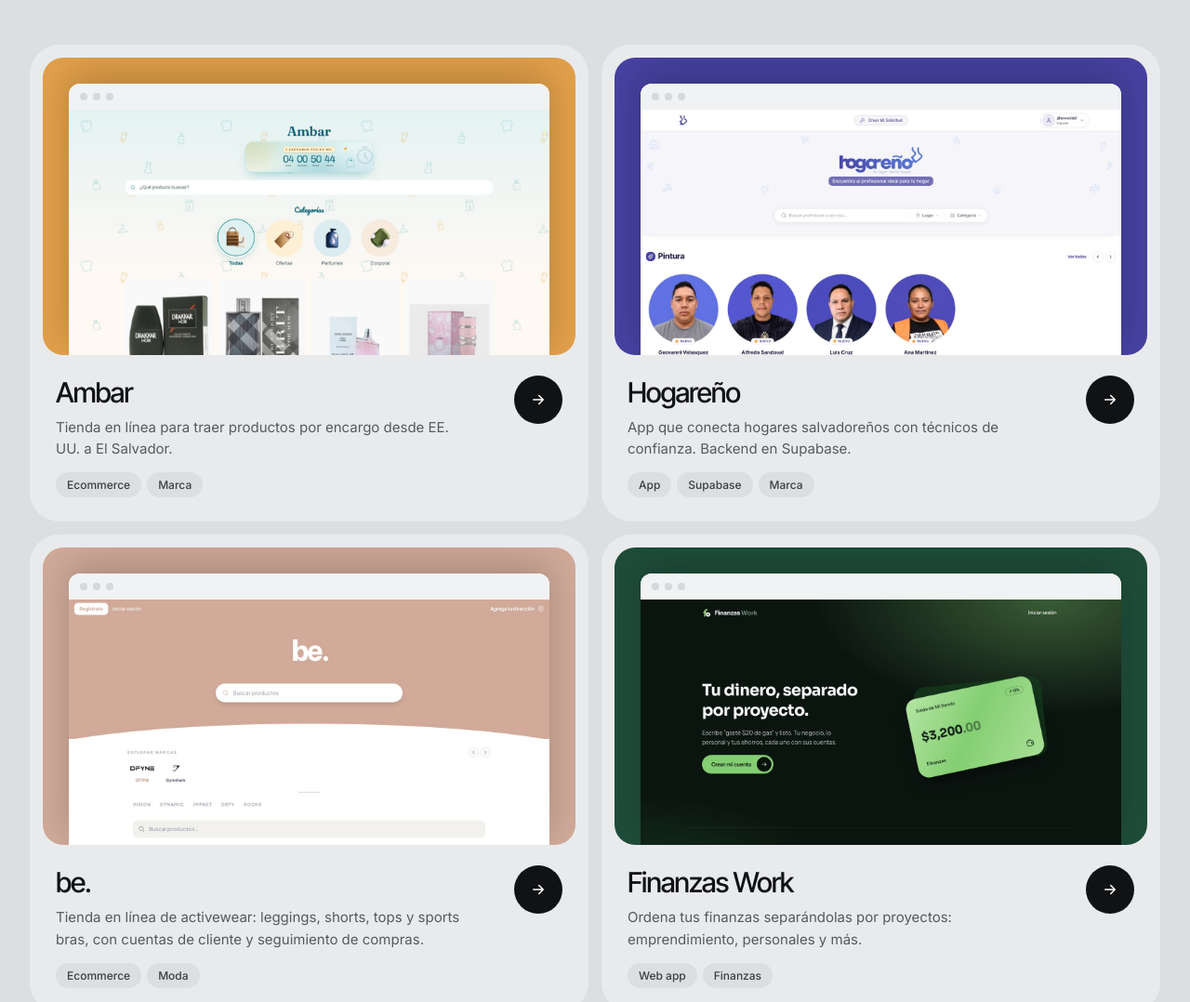
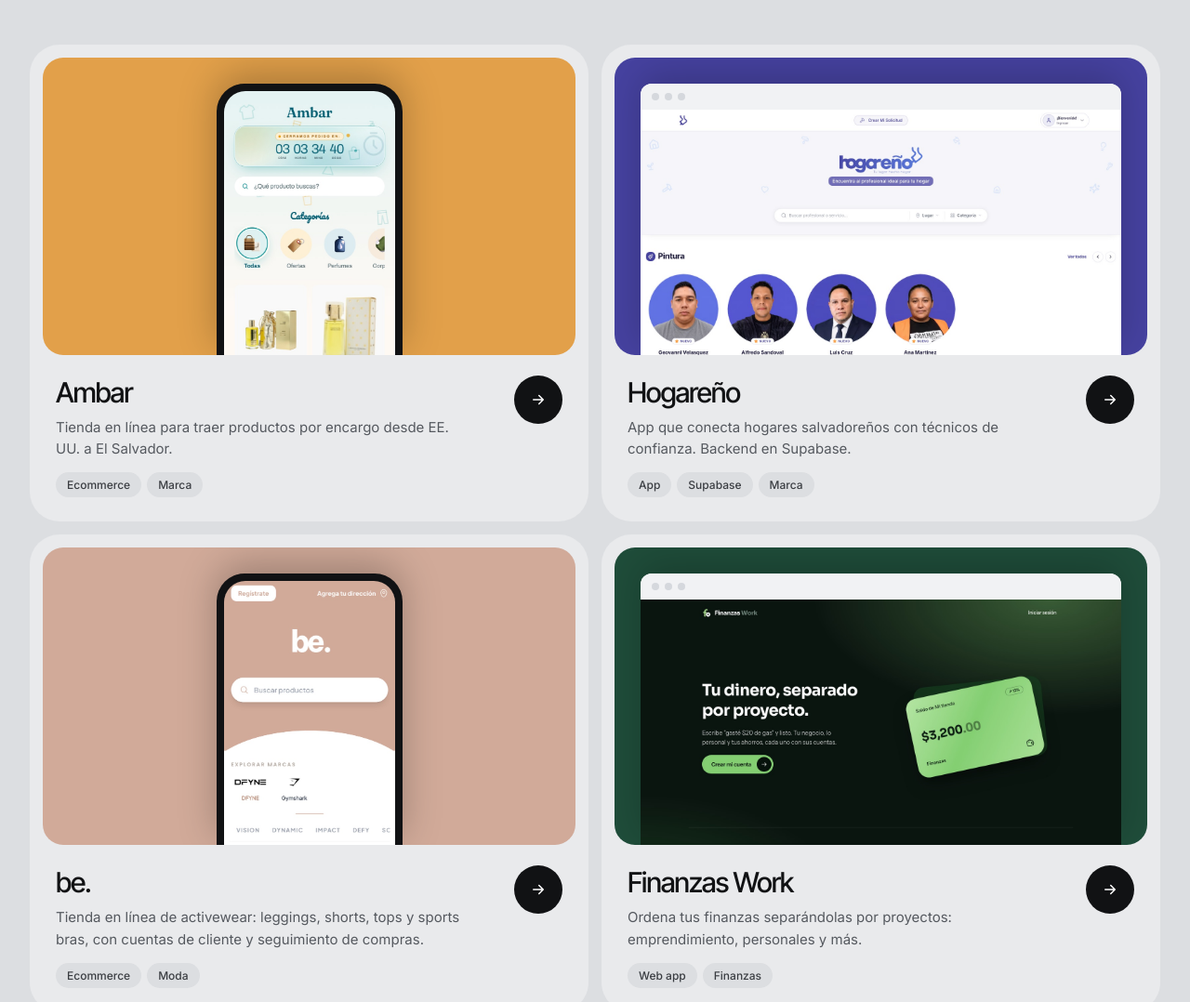
Before and after one commit to diegosteven-Ho/portafolio, a plain HTML site: page index.html in a window 1280 px wide. Shown: the part 1734-2812 px from the top of the page at 93% size. Drawn offline with Linux system fonts and the light colour scheme.

Commit message:
Ambar y be. con vista de celular en las tarjetas

```diff
--- a/index.html
+++ b/index.html
@@ -141,6 +141,10 @@
 
 
   /* ---------- Tarjetas de proyecto ---------- */
+  .shot.has-phone{justify-content:center;padding:28px 28px 0}
+  .phone{width:200px;height:100%;background:#111214;border-radius:30px 30px 0 0;padding:8px 8px 0;box-shadow:0 -10px 40px rgba(0,0,0,.25);transition:transform .3s ease}
+  .phone img{display:block;width:100%;height:100%;object-fit:cover;object-position:top;border-radius:23px 23px 0 0}
+  a.shot:hover .phone{transform:translateY(-6px)}
   .proj{cursor:pointer}
   .proj:hover .go{transform:translateX(4px)}
   .go{transition:transform .2s}
@@ -195,6 +199,8 @@
     .projects{gap:12px}
     .proj{border-radius:26px;padding:10px}
     .shot{height:200px;padding:18px 18px 0;border-radius:18px}
+    .phone{width:150px;border-radius:24px 24px 0 0;padding:6px 6px 0}
+    .phone img{border-radius:19px 19px 0 0}
     .mock .top{height:20px}.mock .top i{width:6px;height:6px}
     .proj-info{padding:18px 10px 10px}
     .proj-info h3{font-size:24px}
@@ -325,8 +331,8 @@
     <div class="projects">
 
       <article class="proj">
-        <a class="shot" href="proyectos/ambar.html" data-p="ambar" tabindex="-1" aria-hidden="true" style="background:#E2A04A">
-          <div class="mock"><div class="top"><i></i><i></i><i></i></div><img src="img/ambar.jpg" alt="" loading="lazy" width="1440" height="900"></div>
+        <a class="shot has-phone" href="proyectos/ambar.html" data-p="ambar" tabindex="-1" aria-hidden="true" style="background:#E2A04A">
+          <div class="phone"><img src="img/screens/ambar-1.jpg" alt="" loading="lazy" width="390" height="844"></div>
         </a>
         <div class="proj-info">
           <div><h3>Ambar</h3><p>Tienda en línea para traer productos por encargo desde EE. UU. a El Salvador.</p><div class="tags"><span>Ecommerce</span><span>Marca</span></div></div>
@@ -345,8 +351,8 @@
       </article>
 
       <article class="proj">
-        <a class="shot" href="proyectos/be.html" data-p="be" tabindex="-1" aria-hidden="true" style="background:#D1AA99">
-          <div class="mock"><div class="top"><i></i><i></i><i></i></div><img src="img/beoficial.jpg" alt="" loading="lazy" width="1440" height="900"></div>
+        <a class="shot has-phone" href="proyectos/be.html" data-p="be" tabindex="-1" aria-hidden="true" style="background:#D1AA99">
+          <div class="phone"><img src="img/screens/be-1.jpg" alt="" loading="lazy" width="390" height="844"></div>
         </a>
         <div class="proj-info">
           <div><h3>be.</h3><p>Tienda en línea de activewear: leggings, shorts, tops y sports bras, con cuentas de cliente y seguimiento de compras.</p><div class="tags"><span>Ecommerce</span><span>Moda</span></div></div>
```
